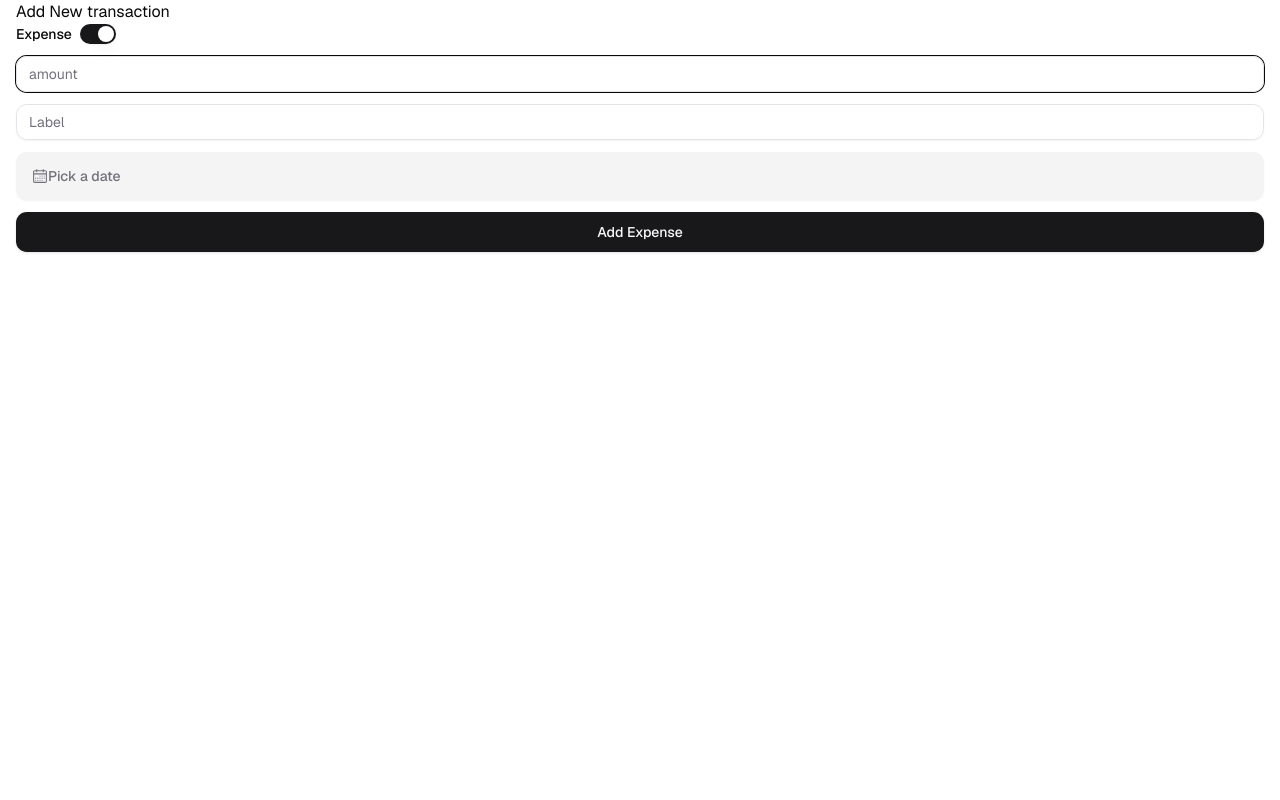
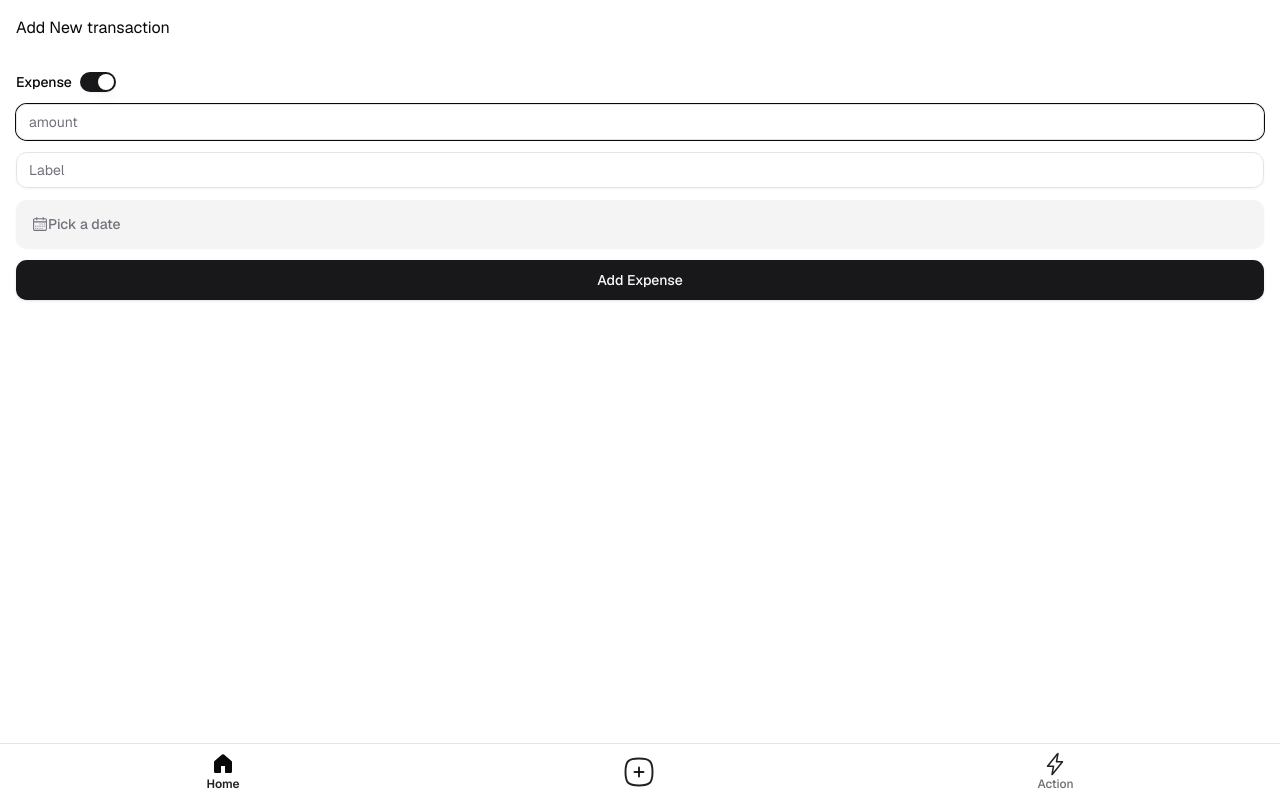
Before and after one commit to theKrishDas/extrack, a Next.js app: page /new in a window 1280 px wide. Built offline with nearby package versions, Linux system fonts and the light colour scheme.

Commit message:
Add: Botton navigation for main app page

```diff
--- a/app/(app)/layout.tsx
+++ b/app/(app)/layout.tsx
@@ -1,7 +1,13 @@
+import BottomNavigation from "@/components/navigation/BottomNavigation";
+
 export default function AppLayout({ children }: { children: React.ReactNode }) {
   return (
     <>
-      <main className="container">{children}</main>
+      <main className="container space-y-8 py-4">{children}</main>
+
+      {/* //TODO: Build spacer component */}
+      <div className="inline-block h-20 w-full" />
+      <BottomNavigation />
     </>
   );
 }
--- /dev/null
+++ b/components/navigation/BottomNavigation.tsx
@@ -0,0 +1,43 @@
+import type { BottomNavContentType } from "@/lib/types/bottom-nav-content";
+import { GoHome, GoHomeFill } from "react-icons/go";
+import { IoFlash, IoFlashOutline } from "react-icons/io5";
+import { TbSquareRoundedPlus, TbSquareRoundedPlusFilled } from "react-icons/tb";
+import BottomNavLink from "./BottonNavLink";
+
+const navContent: BottomNavContentType[] = [
+  {
+    name: "Home",
+    href: "/",
+    is_active: true,
+    activeIcon: <GoHomeFill />,
+    inActiveIcon: <GoHome />,
+  },
+  {
+    name: "",
+    href: "/new",
+    is_active: false,
+    activeIcon: <TbSquareRoundedPlusFilled className="text-4xl" />,
+    inActiveIcon: (
+      <TbSquareRoundedPlus className="text-4xl" strokeWidth={1.3} />
+    ),
+  },
+  {
+    name: "Action",
+    href: "/",
+    is_active: false,
+    activeIcon: <IoFlash />,
+    inActiveIcon: <IoFlashOutline />,
+  },
+];
+
+export default function BottomNavigation() {
+  return (
+    <footer className="fixed bottom-0 left-0 z-[999] w-full border-t bg-background/80 backdrop-blur-md">
+      <nav className="container flex items-center justify-around py-2">
+        {navContent.map((content) => (
+          <BottomNavLink key={content.href} prop={content} />
+        ))}
+      </nav>
+    </footer>
+  );
+}
--- /dev/null
+++ b/components/navigation/BottonNavLink.tsx
@@ -0,0 +1,28 @@
+import type { BottomNavContentType } from "@/lib/types/bottom-nav-content";
+import { cn } from "@/lib/utils";
+import Link from "next/link";
+
+export default function BottomNavLink({
+  prop,
+}: {
+  prop: BottomNavContentType;
+}) {
+  return (
+    <Link
+      href={prop.href}
+      className="flex flex-col items-center justify-center text-2xl"
+    >
+      <span className={cn("text-foreground/90", prop.is_active && "text-80")}>
+        {prop.is_active ? prop.activeIcon : prop.inActiveIcon}
+      </span>
+      <p
+        className={cn(
+          "select-none text-xs font-medium text-foreground/60",
+          prop.is_active && "font-semibold text-foreground/90",
+        )}
+      >
+        {prop.name}
+      </p>
+    </Link>
+  );
+}
--- /dev/null
+++ b/lib/types/bottom-nav-content.ts
@@ -0,0 +1,7 @@
+export type BottomNavContentType = {
+  name: string;
+  href: string;
+  is_active: boolean;
+  activeIcon: React.ReactNode;
+  inActiveIcon: React.ReactNode;
+};
```
